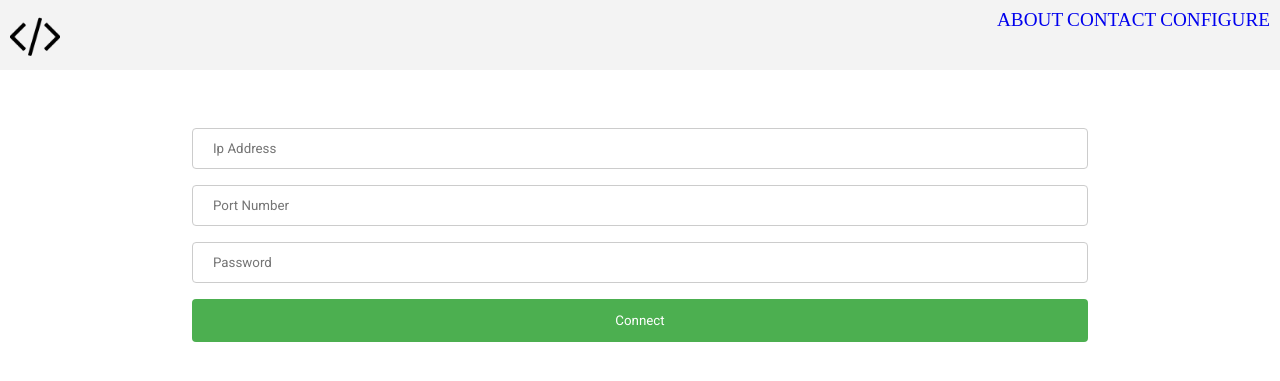
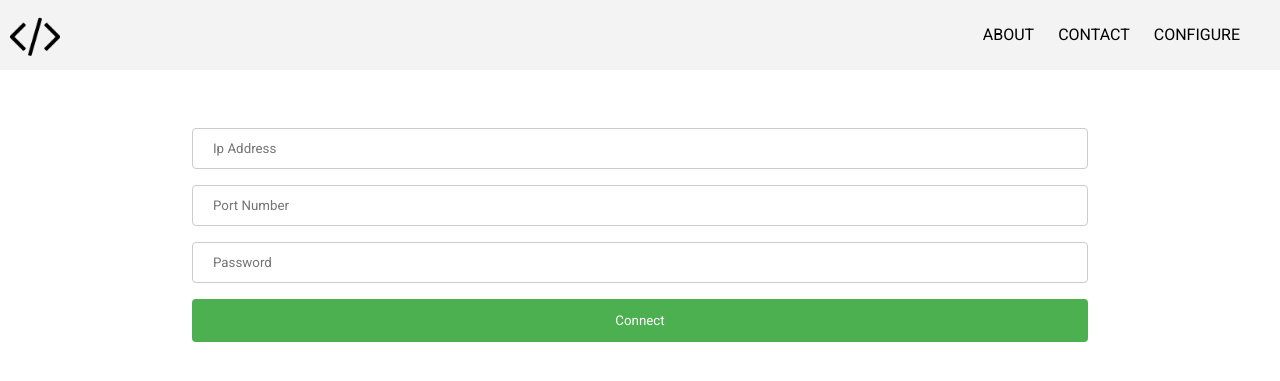
Before and after one commit to Stephen10121/Tcp-Client, a PHP site: page /config.php in a window 1280 px wide. Shown: the top 381 px of the page. Run offline with PHP 8.4, Linux system fonts and the light colour scheme.

Commit message:
Added header and Header styling

```diff
--- a/css/reset.css
+++ b/css/reset.css
@@ -20,7 +20,6 @@ time, mark, audio, video {
 	padding: 0;
 	border: 0;
 	font-size: 100%;
-	font: inherit;
 	vertical-align: baseline;
 }
 /* HTML5 display-role reset for older browsers */
--- a/css/style.css
+++ b/css/style.css
@@ -21,14 +21,17 @@
 .rheader ul {
     float: right;
     padding: 10px;
+    margin-top: 17px;
+    margin-right: 20px;
 }
 
 .rheader ul li{
     display: inline;
+    padding: 10px;
 }
 
 .rheader ul li a{
-    font-size: larger;
+    color: black;
     text-transform: uppercase;
 }
 
--- a/index.php
+++ b/index.php
@@ -2,7 +2,6 @@
 require_once 'header.php';
 ?>
             <center>
-                <a href="config.php">Config</a>
             </center>
 <?php
 require_once 'footer.php';
```
